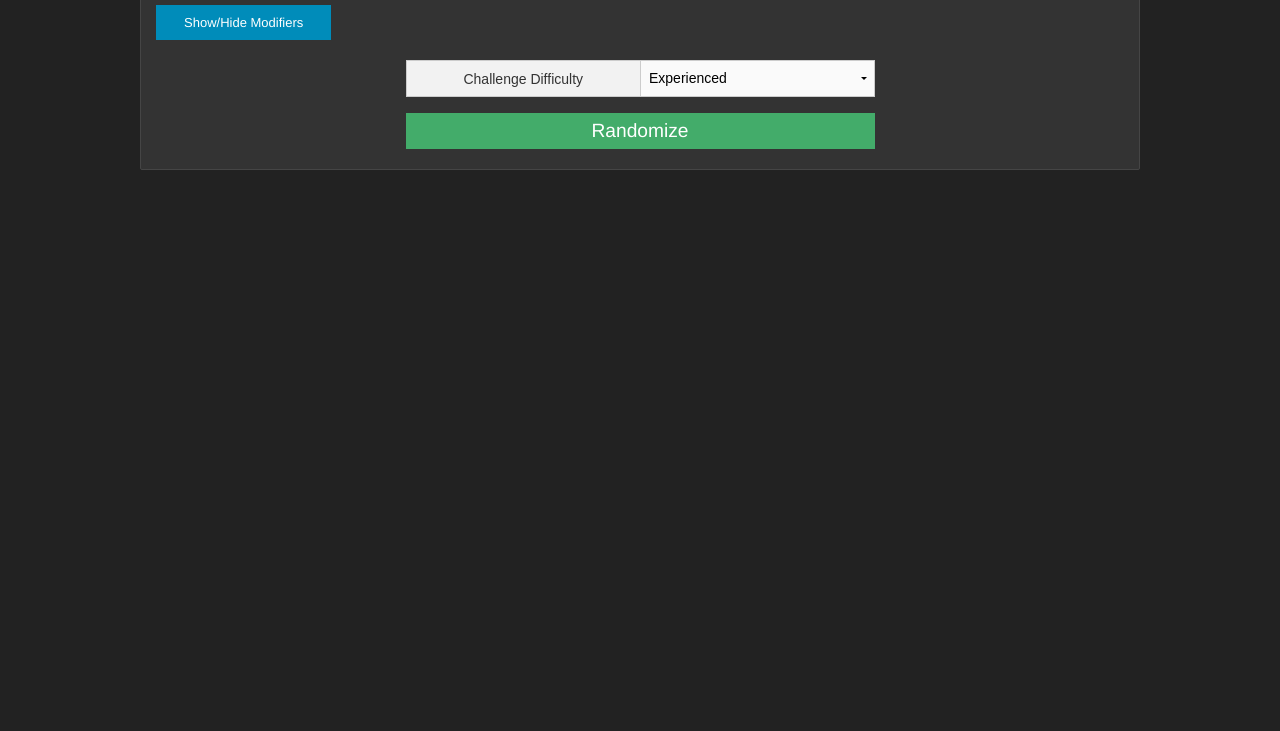
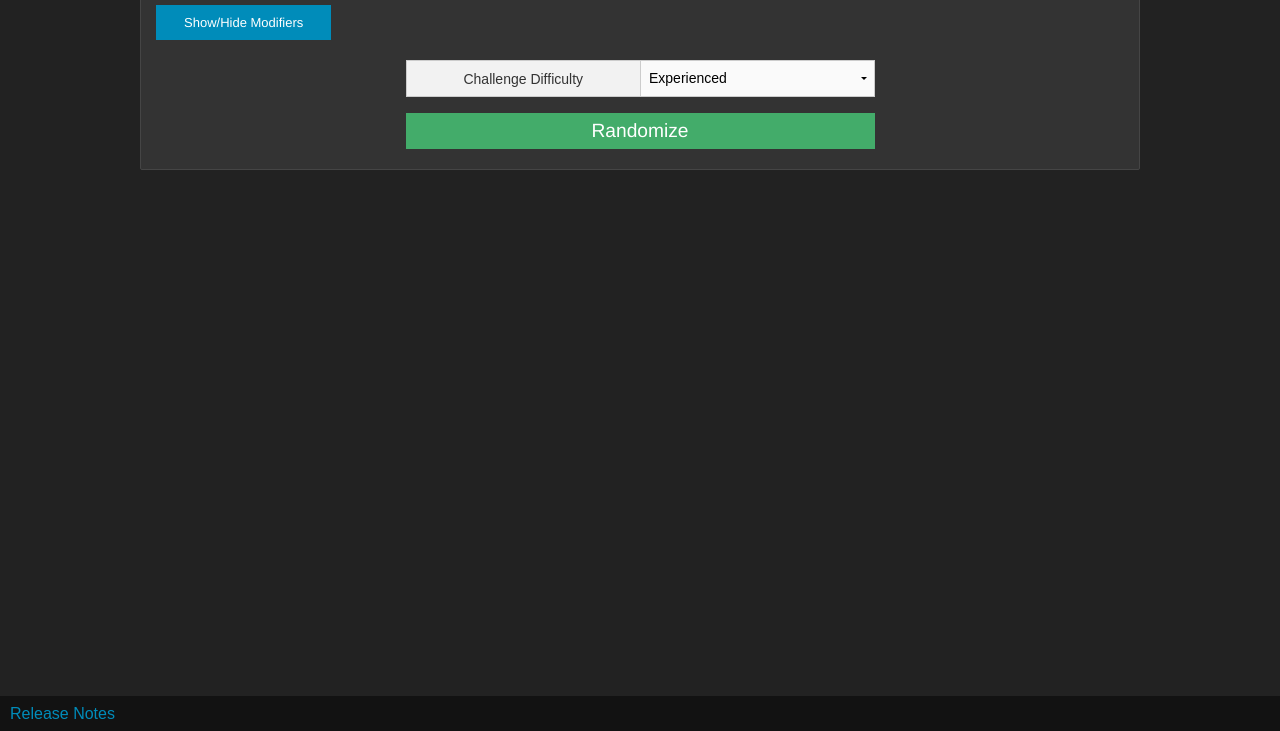
Before and after one commit to ianlamb/darksouls-challenges, a plain HTML site: page index.html in a window 1280 px wide. Shown: the part 69-800 px from the top of the page. Drawn offline with nearby package versions, Linux system fonts and the light colour scheme.

Commit message:
added link to release notes

```diff
--- a/index.html
+++ b/index.html
@@ -123,6 +123,7 @@
 	</script>
 </head>
 <body>
+	<div class="page">
 		<div class="row">
 			<div id="content" class="large-12 columns">
 				<h1>Dark Souls Challenge Run Generator</h1>
@@ -162,6 +163,11 @@
 				<div id="output"></div>
 			</div>
 		</div>
+	<div>
+
+	<footer>
+		<a href="https://github.com/ianlamb/darksouls-challenges/releases" target="_blank">Release Notes</a>
+	</footer>
 
 	<script>
 		(function(i,s,o,g,r,a,m){i['GoogleAnalyticsObject']=r;i[r]=i[r]||function(){
--- a/style.css
+++ b/style.css
@@ -27,6 +27,22 @@ input[type="checkbox"] { margin: 5px 5px 5px 0; }
 	background: #333;
 	border-radius: 2px;
 	margin-bottom: 200px;
+}
+
+.page {
+	position: relative;
+	z-index: 2;
+}
+
+footer {
+	position: fixed;
+	bottom: 0;
+	left: 0;
+	right: 0;
+	height: 35px;
+	padding: 10px;
+	z-index: 1;
+	background: #121212;
 }
 
 .cr-result {
```
Lines whose indentation alone changed are shown as unchanged.
